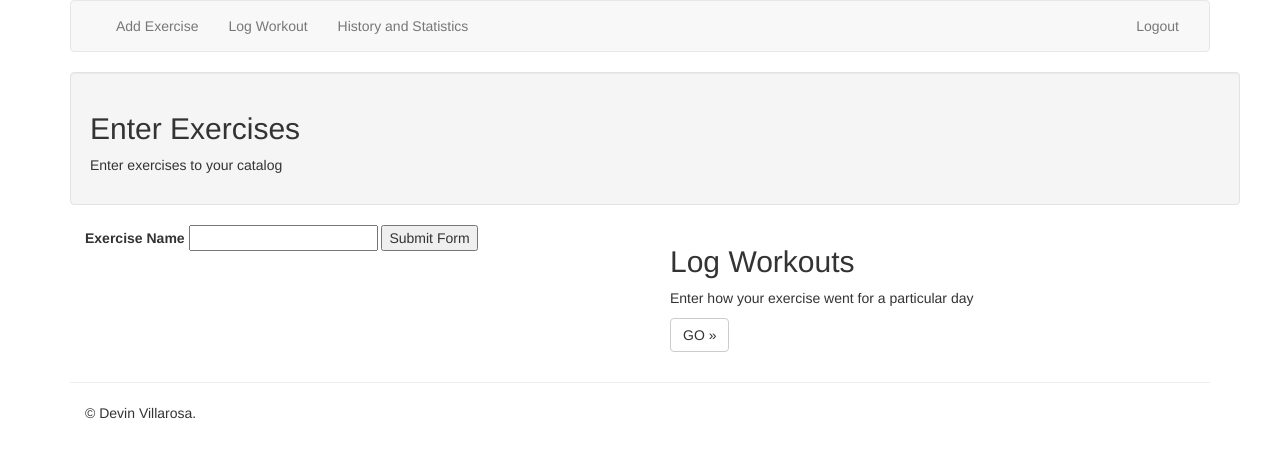
After one commit to devillarosa/AWS_Django_Website, a Django app: template fitness/templates/fitness/exercise.html in a window 1280 px wide. The commit adds this page. Shown: the top 458 px of the page. Run offline with Django 3.2, Linux system fonts and the light colour scheme; the template is opened without the code that fills it, so the values that code supplies are empty; parts of the project's set-up code (start-up, migrations or seed data) failed here and were passed over; some libraries are stand-ins or nearby versions.

Commit message:
Starting development for fitness app

```diff
--- a/accounts/templates/accounts/login.html
+++ b/accounts/templates/accounts/login.html
@@ -1,5 +1,5 @@
 {% extends 'accounts/base.html' %}
-{% block title %}Register{% endblock %}
+{% block title %}Login and Register{% endblock %}
 {% block body %}
 <script>
     $(function() {
@@ -140,7 +140,7 @@
                 <div class="panel-body">
                     <div class="row">
                         <div class="col-lg-12">
-                            <form id="login-form" role="form" action="{% url 'accounts:login'%}" method="post" enctype="multipart" style="display: block;">
+                            <form id="login-form" role="form" action="{% url 'accounts:login_user'%}" method="post" enctype="multipart" style="display: block;">
                                 {% csrf_token %}
                                 <div class="form-group">
                                     <input type="text" name="username" id="username" tabindex="1" class="form-control" placeholder="Username" value="">
--- a/accounts/urls.py
+++ b/accounts/urls.py
@@ -9,14 +9,14 @@ app_name = 'accounts'
 
 urlpatterns = [
 
-        # Home page for logging in
+        #  page for logging in
         url(r'^$', views.loginPage, name='loginPage'),
 
         # login user
-        url(r'^login/$', views.login_user , name='login'),
+        url(r'^login/$', views.login_user , name='login_user'),
 
         # logout user
-        url(r'^logout/$', auth_views.logout, {'next_page': '/'}, name='logout'),
+        url(r'^logout/$', auth_views.logout, {'next_page': '/'}, name='logout_user'),
 
         # register user
         url(r'^register/$', views.register, name='register'),
--- a/accounts/views.py
+++ b/accounts/views.py
@@ -4,11 +4,13 @@ from __future__ import unicode_literals
 from django.shortcuts import render
 from django.contrib.auth import authenticate, login, logout
 from django.contrib.auth.models import User
+
 def loginPage(request):
     if request.user.is_authenticated():
-            return render(request, 'fitness/home.html')
+        return render(request, 'fitness/home.html')
     else:
         return render(request, 'accounts/login.html')
+    return render(request, 'accounts/login.html')
 
 def login_user(request):
     if request.method == "POST":
@@ -18,7 +20,7 @@ def login_user(request):
         if user is not None:
             login(request, user)
             return render(request, 'fitness/home.html')
-        return render(request, 'accounts/login.html', {'error_message' : 'Invalid login'})
+    return render(request, 'accounts/login.html', {'error_message' : 'Invalid login'})
 
 def register(request):
     if request.method == "POST":
--- a/fitness/admin.py
+++ b/fitness/admin.py
@@ -2,9 +2,8 @@
 from __future__ import unicode_literals
 
 from django.contrib import admin
-from .models import  ExerciseName, Exercise, Workout
+from .models import Exercise, Workout
 
 # Register your models here.
-admin.site.register(ExerciseName)
 admin.site.register(Exercise)
 admin.site.register(Workout)
--- a/fitness/templates/fitness/base.html
+++ b/fitness/templates/fitness/base.html
@@ -3,37 +3,47 @@
 <head>
     <meta charset="UTF-8">
     <title>{% block title %}Django Fitness{% endblock %}</title>
+
     <link rel="stylesheet" href="https://maxcdn.bootstrapcdn.com/bootstrap/3.3.6/css/bootstrap.min.css">
     <script src="https://ajax.googleapis.com/ajax/libs/jquery/1.12.0/jquery.min.js"></script>
     <script src="http://maxcdn.bootstrapcdn.com/bootstrap/3.3.6/js/bootstrap.min.js"></script>
-        <script src="https://code.jquery.com/jquery-3.2.1.slim.min.js" integrity="sha384-KJ3o2DKtIkvYIK3UENzmM7KCkRr/rE9/Qpg6aAZGJwFDMVNA/GpGFF93hXpG5KkN" crossorigin="anonymous"></script>
-        <script src="https://cdnjs.cloudflare.com/ajax/libs/popper.js/1.12.3/umd/popper.min.js" integrity="sha384-vFJXuSJphROIrBnz7yo7oB41mKfc8JzQZiCq4NCceLEaO4IHwicKwpJf9c9IpFgh" crossorigin="anonymous"></script>
-        <script src="https://maxcdn.bootstrapcdn.com/bootstrap/4.0.0-beta.2/js/bootstrap.min.js" integrity="sha384-alpBpkh1PFOepccYVYDB4do5UnbKysX5WZXm3XxPqe5iKTfUKjNkCk9SaVuEZflJ" crossorigin="anonymous"></script>
 
 </head>
 <body>
     <div class="container">
-            <header class="header clearfix">
-                <nav>
-                    <ul class="nav nav-pills float-right">
-                        <li class="nav-item">
-                            <a class="nav-link active" href="#">Home <span class="sr-only">(current)</span></a>
-                        </li>
-                        <li class="nav-item">
-                            <a class="nav-link" href="#">About</a>
-                        </li>
-                        <li class="nav-item">
-                            <a class="nav-link" href="#">Contact</a>
-                        </li>
-                        <li class="nav-item">
-                            <a class="nav-link" href="{% url 'accounts:logout'%}">Logout</a>
-                        </li>
+
+        <!-- Static navbar -->
+        <nav class="navbar navbar-default">
+            <div class="container-fluid">
+                <div class="navbar-header">
+                    <button type="button" class="navbar-toggle collapsed" data-toggle="collapse" data-target="#navbar" aria-expanded="false" aria-controls="navbar">
+                        <span class="sr-only">Toggle navigation</span>
+                        <span class="icon-bar"></span>
+                        <span class="icon-bar"></span>
+                        <span class="icon-bar"></span>
+                    </button>
+                    <a class="navbar-brand" href="{% url 'fitness:home_page'%}">{{ user.username }}</a>
+                </div>
+                <div id="navbar" class="navbar-collapse collapse">
+                    <ul class="nav navbar-nav">
+                        <li><a href="{% url 'fitness:exercise_page'%}">Add Exercise</a></li>
+                        <li><a href="{% url 'fitness:workout_page'%}">Log Workout</a></li>
+                        <li><a href="{% url 'fitness:history_page'%}">History and Statistics</a></li>
+                        <li class="dropdown">
                     </ul>
+                    <ul class="nav navbar-nav navbar-right">
+                        <li><a href="{% url 'accounts:logout_user'%}">Logout</a></li>
+                    </ul>
+                </div><!--/.nav-collapse -->
+            </div><!--/.container-fluid -->
         </nav>
-                <h3 class="text-muted">{{ user.username }}</h3>
-            </header>
-
     {% block body %}
     {% endblock %}
 </body>
+<hr>
+<div class="container">
+    <footer>
+        <p>&copy; Devin Villarosa.</p>
+    </footer>
+</div>
 </html>
--- /dev/null
+++ b/fitness/templates/fitness/exercise.html
@@ -0,0 +1,51 @@
+{% extends 'fitness/base.html' %}
+{% block title %}Home{% endblock %}
+{% block body %}
+
+<script>
+$(document).ready(function(){
+    var $form = $('#exercise_form');
+    $form.submit(function(){
+        $.post($(this).attr('action'), $(this).serialize(), function(response){
+            // do something here on success
+        },'json');
+        return false;
+    });
+});
+
+
+</script>
+
+
+<div class="container well">
+    <h2>Enter Exercises</h2>
+    <p>Enter exercises to your catalog</p>
+</div>
+
+<div class="container">
+    <!-- Example row of columns -->
+    <div class="row">
+        <!--Form -->
+        <div class="col-md-6">
+            <form action="{% url 'fitness:create_exercise'%}" method="post" id="exercise_form">
+                {% csrf_token %}
+                <label>Exercise Name</label>
+                <input type="text" name="name" />
+                <input type="hidden" name="user" value="{{ user.id }}"/>
+
+                <input type="submit" name="submit" value="Submit Form" />
+                <div id="server-results"><!-- For server results --></div>
+            </form>
+        </div>
+        <!--End Form-->
+
+        <div class="col-md-6">
+            <h2>Log Workouts</h2>
+            <p>Enter how your exercise went for a particular day</p>
+            <p><a class="btn btn-default" href="{% url 'fitness:workout_page'%}" role="button">GO &raquo;</a></p>
+        </div>
+    </div>
+</div>
+
+
+{% endblock %}
--- a/fitness/urls.py
+++ b/fitness/urls.py
@@ -1,28 +1,35 @@
 from django.conf.urls import url
 from rest_framework.urlpatterns import format_suffix_patterns
-from .api.views import ExerciseNameCreateView, ExerciseNameDetailsView
-from .api.views import ExerciseCreateView, ExerciseDetailsView
-from .api.views import WorkoutCreateView, WorkoutDetailsView
+from .api.views import ExerciseCreateView, ExerciseDetailsView, WorkoutCreateView, WorkoutDetailsView
+import views
+
+app_name = 'fitness'
 
 urlpatterns = [
 
-    # /exercisename/
-    url(r'api/exercisename/$', ExerciseNameCreateView.as_view(), name='create_exercisename'),
+    # Home page for user
+    url(r'^home/$', views.home_page, name='home_page'),
 
-    # /exercisename/id
-    url(r'api/exercisename/(?P<pk>[0-9]+)/$', ExerciseNameDetailsView.as_view(), name='details_exercisename'),
+    # Page for adding exercise
+    url(r'^exercise/$', views.exercise_page, name='exercise_page'),
 
-    # /exercise/
-    url(r'api/exercise/$', ExerciseCreateView.as_view(), name='create_exercise'),
+    # Page for logging workout
+    url(r'^workout/$', views.workout_page, name='workout_page'),
 
-    # /exercise/id
-    url(r'api/exercise/(?P<pk>[0-9]+)/$', ExerciseDetailsView.as_view(), name='details_exercise'),
+    # Page for viewing history and statistics
+    url(r'^history/$', views.history_page, name='history_page'),
 
-    # /workout/
-    url(r'api/workout/$', WorkoutCreateView.as_view(), name='create_workout'),
+    # api/exercise/
+    url(r'^api/exercise/$', ExerciseCreateView.as_view(), name='create_exercise'),
 
-    # /workout/id
-    url(r'api/workout/(?P<pk>[0-9]+)/$', WorkoutDetailsView.as_view(), name='details_workout'),
+    # api/exercise/id
+    url(r'^api/exercise/(?P<pk>[0-9]+)/$', ExerciseDetailsView.as_view(), name='details_exercise'),
+
+    # api/workout/
+    url(r'^api/workout/$', WorkoutCreateView.as_view(), name='create_workout'),
+
+    # api/workout/id
+    url(r'^api/workout/(?P<pk>[0-9]+)/$', WorkoutDetailsView.as_view(), name='details_workout'),
 
     ]
 
--- a/website/settings.py
+++ b/website/settings.py
@@ -92,7 +92,7 @@ REST_FRAMEWORK = {
             ),
         'DEFAULT_PERMISSION_CLASSES': (
             'rest_framework.permissions.AllowAny',
-            )
+            ),
         }
 
 # Password validation
```
Also changed, not shown: fitness/api/serializers.py (+1 -6 lines), fitness/api/views.py (+9 -22 lines), fitness/models.py (+5 -9 lines), fitness/templates/fitness/history.html (added, +8 -0 lines), fitness/templates/fitness/home.html (+27 -2 lines), fitness/templates/fitness/workout.html (added, +8 -0 lines), fitness/views.py (+28 -0 lines), db.sqlite3, fitness/migrations/0001_initial.py. Lines whose indentation alone changed are shown as unchanged.
